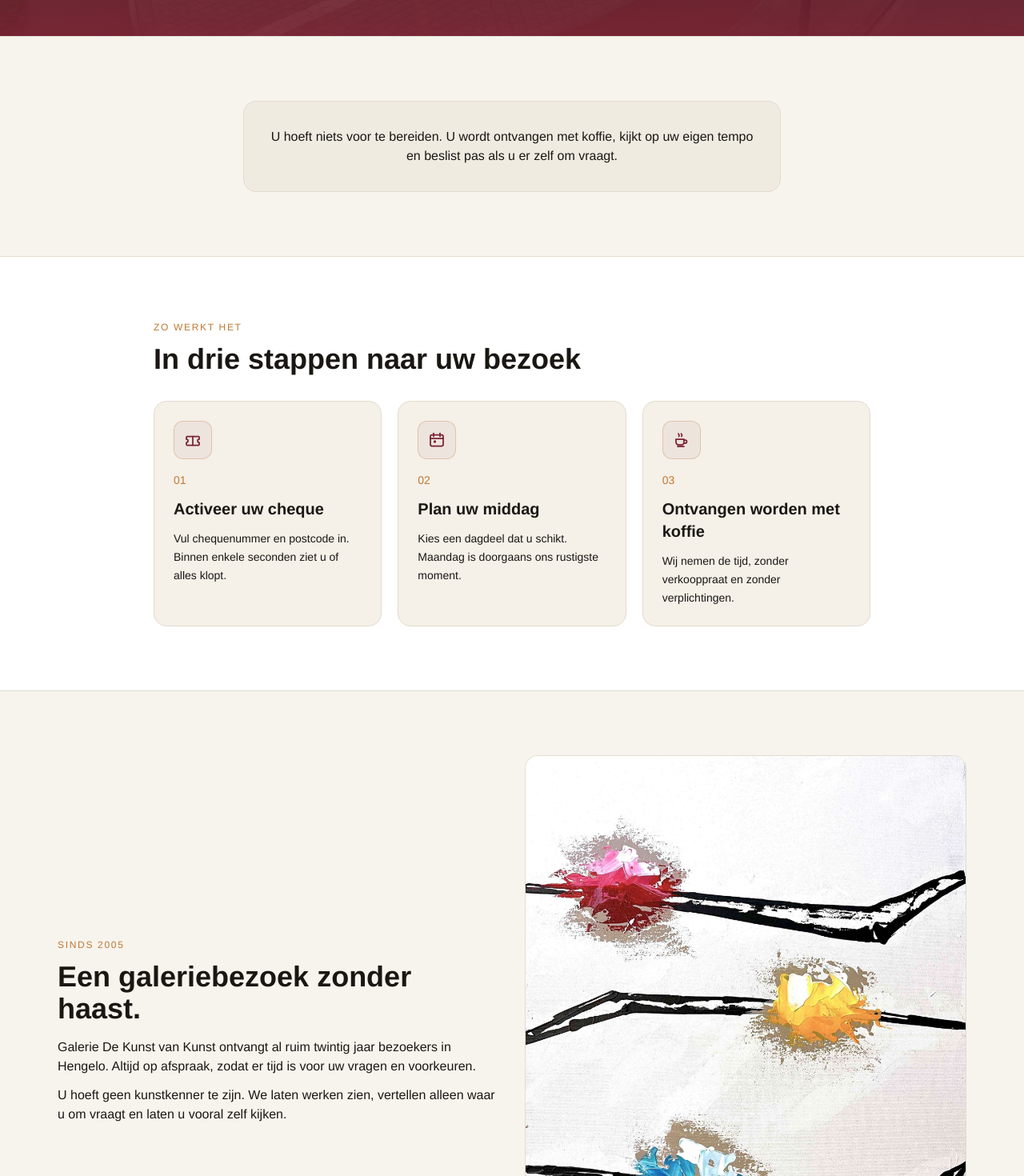
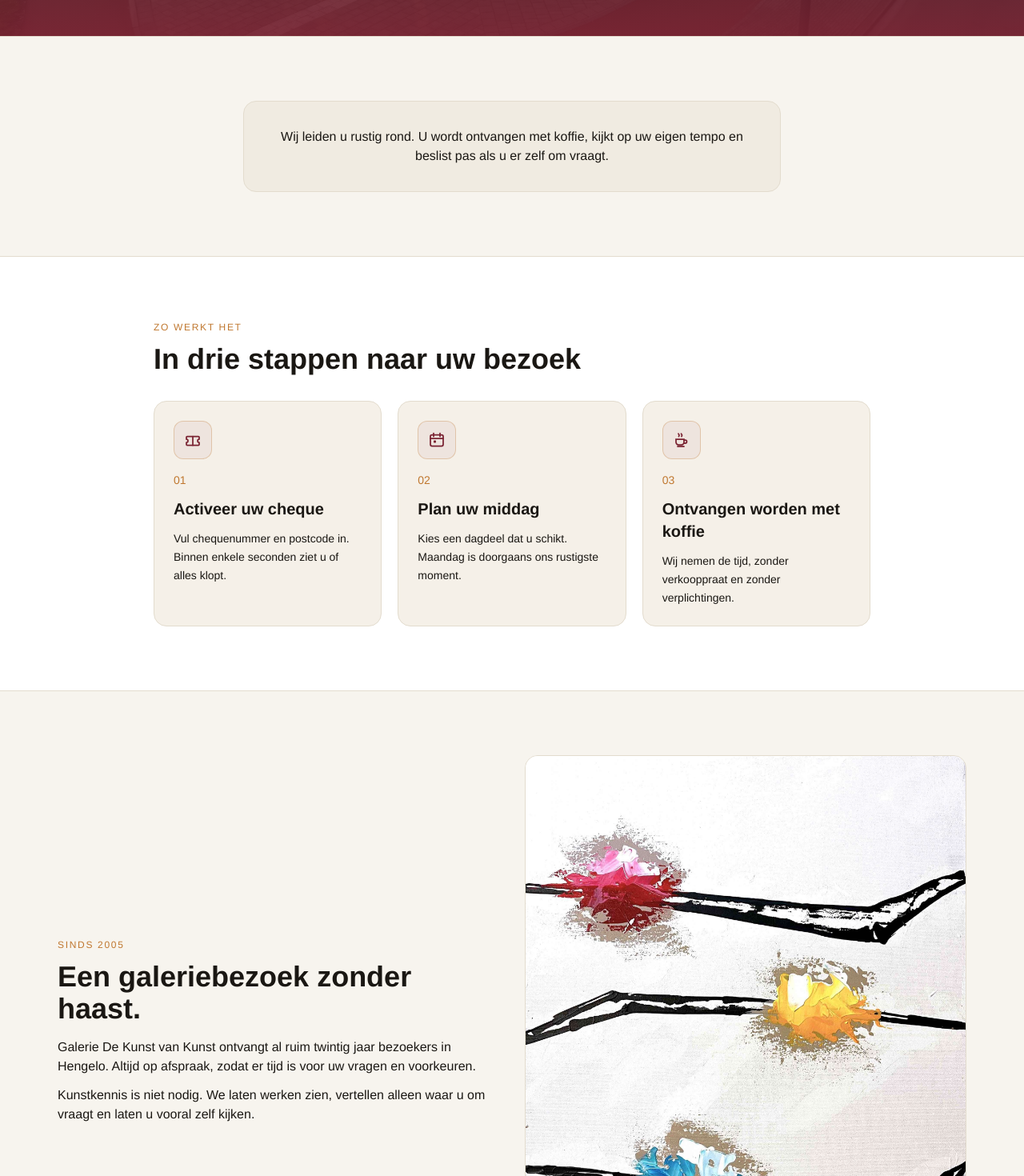
Before and after one commit to basads12/DKVK, a Next.js app: page / in a window 1280 px wide. Shown: the part 660-2130 px from the top of the page at 80% size. Built offline with nearby package versions, Linux system fonts and the light colour scheme; grey boxes are pictures that could not be loaded.

Commit message:
fix(content): remove defensive "hoeft" phrasing across pages
Replace remaining defensive 'hoeft' phrasing on the production home page with neutral guidance wording.

Made-with: Cursor

```diff
--- a/app/page.tsx
+++ b/app/page.tsx
@@ -100,8 +100,8 @@ export default function HomePage() {
       <section className="bg-creme py-16 md:py-20">
         <div className="mx-auto max-w-default px-5 md:px-8">
           <div className="mx-auto max-w-2xl rounded-2xl border border-border bg-sand px-6 py-8 text-center text-sm leading-relaxed text-ink md:text-base">
-            U hoeft niets voor te bereiden. U wordt ontvangen met koffie, kijkt op uw eigen tempo en beslist pas als u er
-            zelf om vraagt.
+            Wij leiden u rustig rond. U wordt ontvangen met koffie, kijkt op uw eigen tempo en beslist pas als u er zelf om
+            vraagt.
           </div>
         </div>
       </section>
@@ -136,8 +136,8 @@ export default function HomePage() {
                 tijd is voor uw vragen en voorkeuren.
               </p>
               <p>
-                U hoeft geen kunstkenner te zijn. We laten werken zien, vertellen alleen waar u om vraagt en laten u vooral
-                zelf kijken.
+                Kunstkennis is niet nodig. We laten werken zien, vertellen alleen waar u om vraagt en laten u vooral zelf
+                kijken.
               </p>
             </div>
           </div>
```
